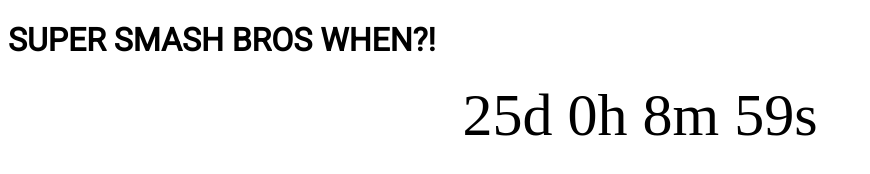
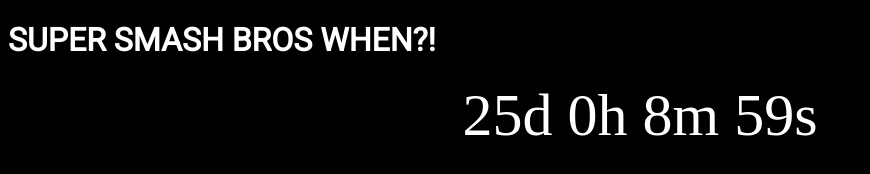
Before and after one commit to wrathsoffire76/wrathsoffire76.github.io, a website: page supersmashbroscountdown.html in a window 1280 px wide. Shown: the whole page, without its empty margins (0-870 px from the left). Drawn offline with Linux system fonts and the light colour scheme.

Commit message:
Update countdown.css

```diff
--- a/countdown.css
+++ b/countdown.css
@@ -1,11 +1,15 @@
+body {
+    background-color: black;
+}
+
 p {
   text-align: center;
   font-size: 60px;
   margin-top: 0px;
-  color: black;
+  color: white;
 }
 
 h1 {
   font-family: 'Roboto', sans-serif;
-  color: black;
+  color: white;
 }
```
